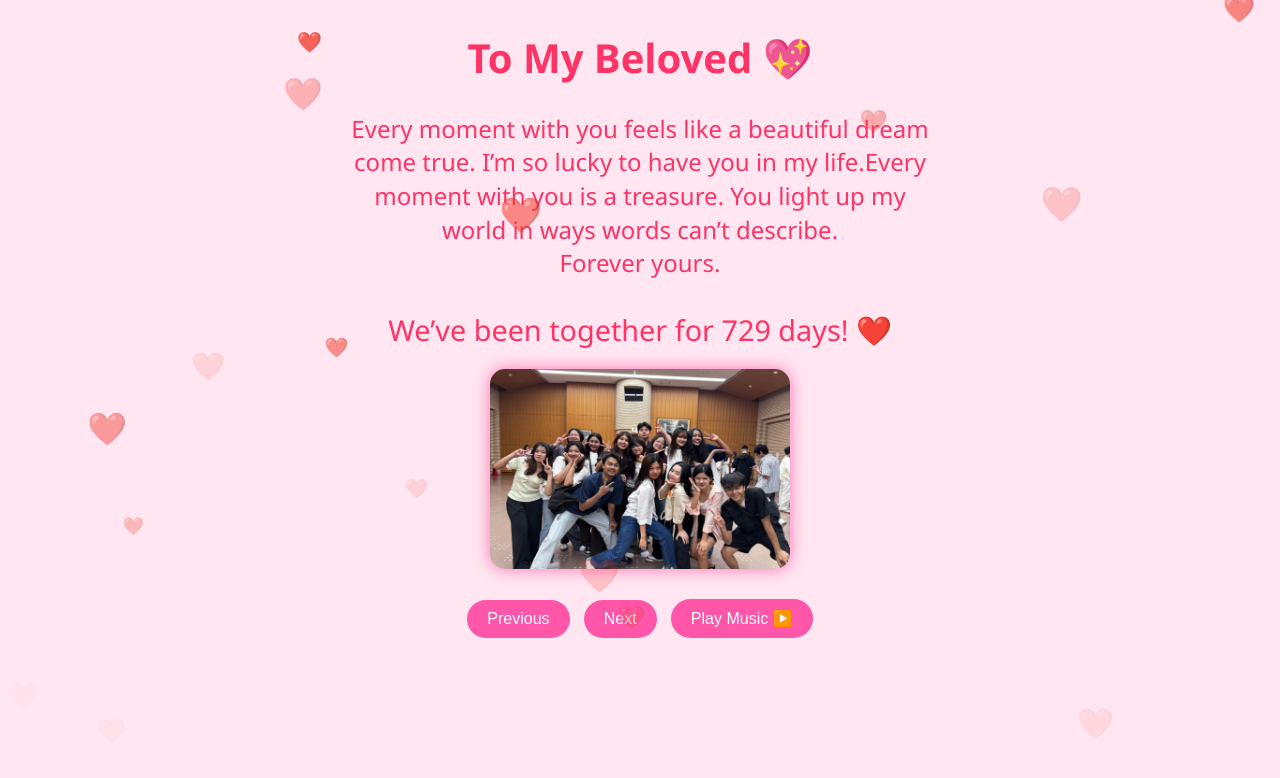
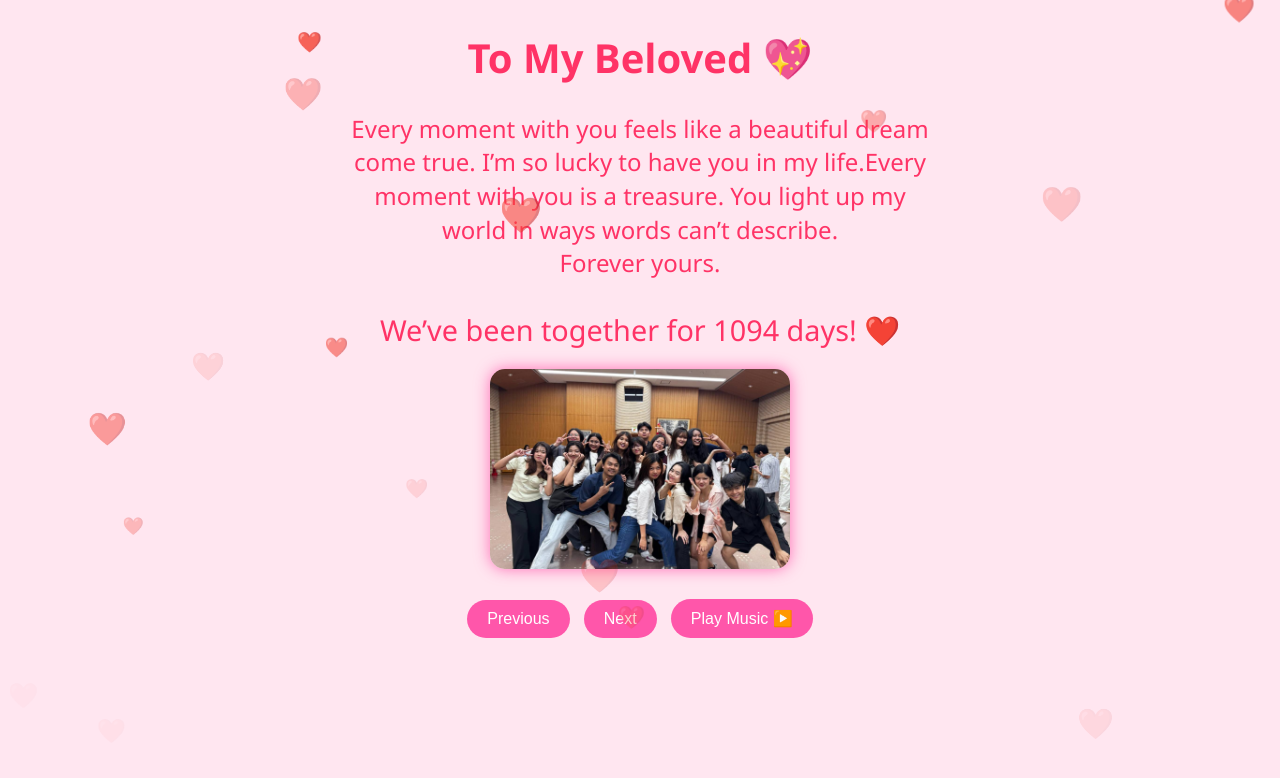
Before and after one commit to Sam-yy/For-my-love, a plain HTML site: page index.html in a window 1280 px wide. Drawn offline with Linux system fonts and the light colour scheme.

Commit message:
Update index.html

```diff
--- a/index.html
+++ b/index.html
@@ -112,7 +112,7 @@ I’m so lucky to have you in my life.Every moment with you is a treasure. You l
 <script>
 // --- Anniversary Countdown ---
 function updateCountdown() {
- const anniversary = new Date(2023, 6, 11); // Month is 0-based: 0 = Jan, 4 = May
+ const anniversary = new Date(2022, 6, 11); // Month is 0-based: 0 = Jan, 4 = May
  // ← Replace with your special date
   const now = new Date();
   const diff = now - anniversary;
```
